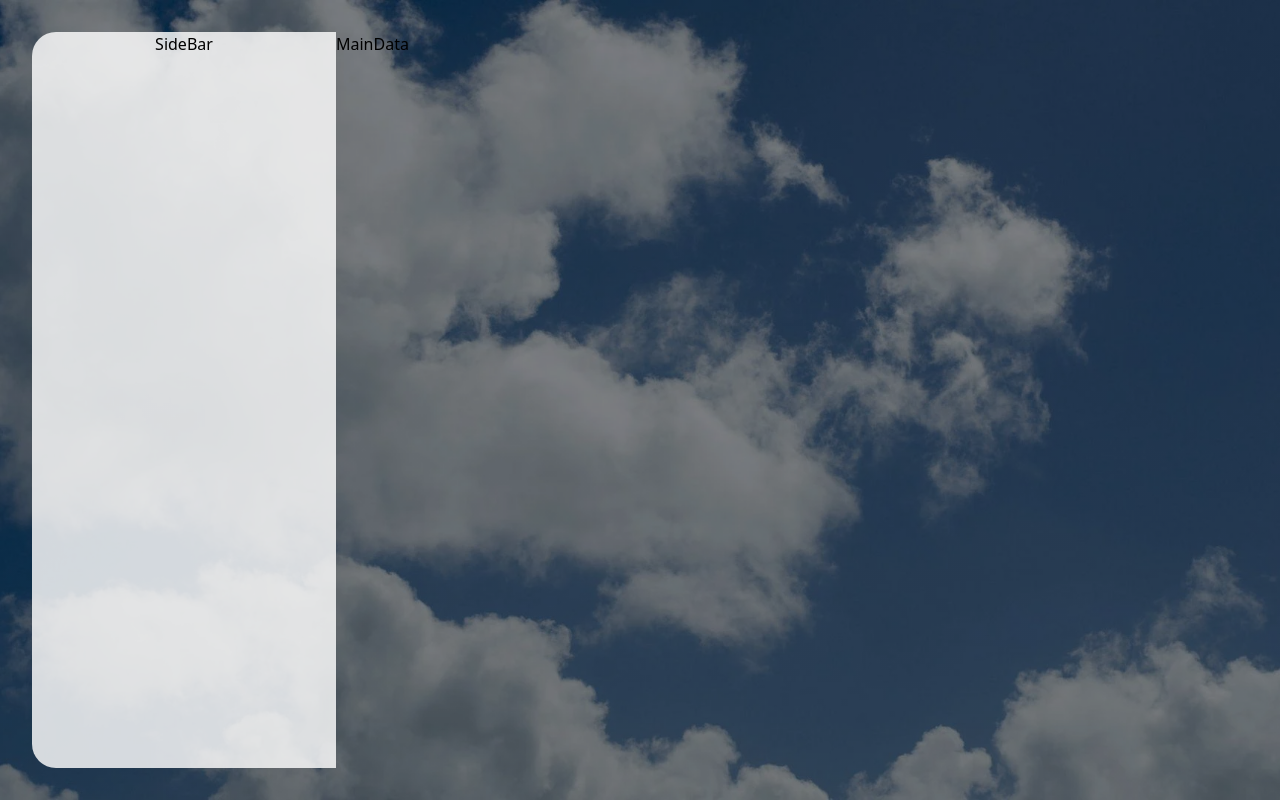
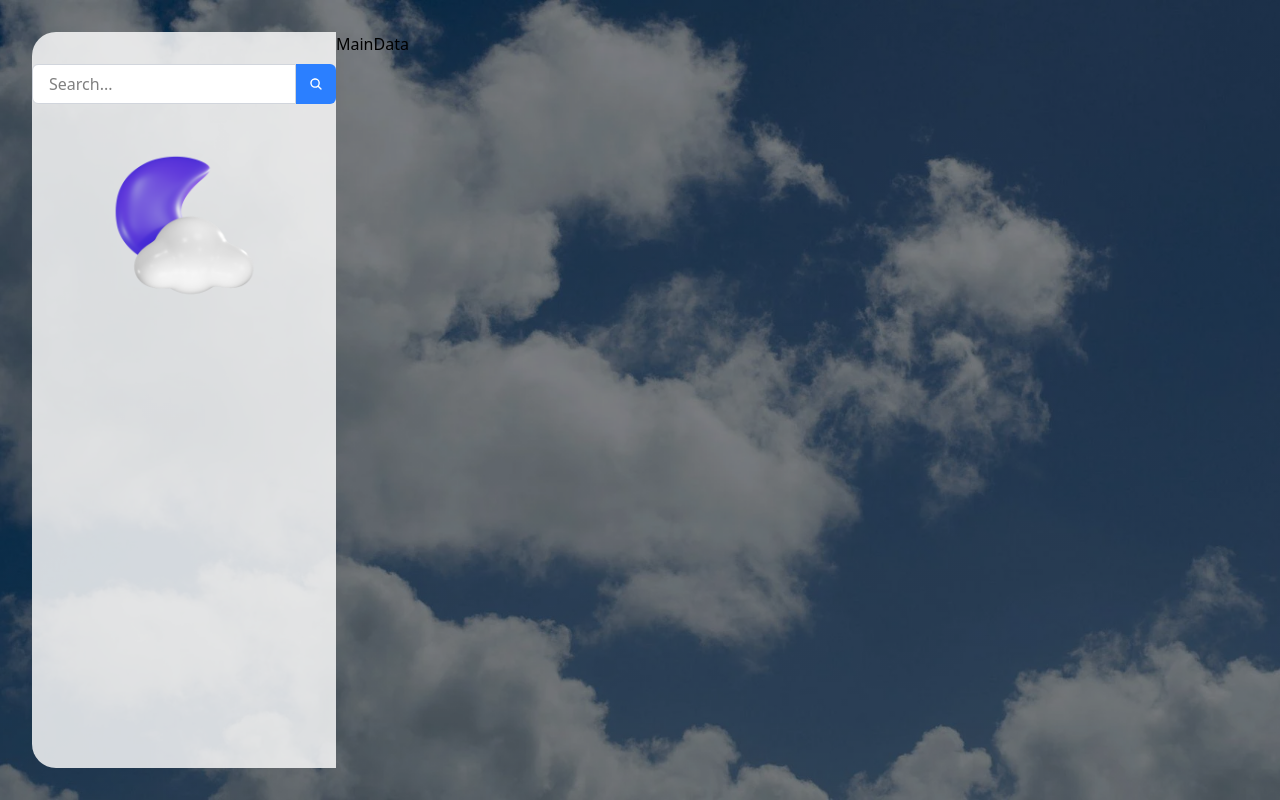
Before and after one commit to CodeWithSanket/ClimateX, a React (Vite) app: page / in a window 1280 px wide. Built offline with nearby package versions, Linux system fonts and the light colour scheme.

Commit message:
Added Sidebar Functionality

```diff
--- a/package.json
+++ b/package.json
@@ -14,6 +14,7 @@
     "axios": "^1.8.3",
     "react": "^19.0.0",
     "react-dom": "^19.0.0",
+    "react-icons": "^5.5.0",
     "tailwindcss": "^4.0.14"
   },
   "devDependencies": {
--- a/src/App.tsx
+++ b/src/App.tsx
@@ -1,12 +1,20 @@
+import { useState } from 'react';
 import './App.css'
+import SearchContext from './context/useSearchContext'
 import Home from './Pages/Home'
+import WeatherInfo from './Interface/WeatherInfo';
+import DataContext from './context/useDataContext';
 
 function App() {
+  const [locationValue, setLocationValue] = useState<string>("");
+  const [data, setData] = useState<WeatherInfo | null>(null);
 
   return (
-    <>
-      <Home />
-    </>
+    <SearchContext.Provider value={{ locationValue, setLocationValue }}>
+      <DataContext.Provider value={{ data, setData }}>
+        <Home />
+      </DataContext.Provider>
+    </SearchContext.Provider>
   )
 }
 
--- /dev/null
+++ b/src/Components/SideBar/Input/Input.tsx
@@ -0,0 +1,17 @@
+import { useContext } from "react";
+import SearchContext from "../../../context/useSearchContext";
+
+function Input() {
+    const { locationValue, setLocationValue } = useContext(SearchContext);
+    return (
+        <input
+            type="text"
+            placeholder="Search..."
+            value={locationValue}
+            className="w-full h-10 border border-gray-300 rounded-l-md px-4 bg-white focus:outline-none"
+            onChange={(e) => setLocationValue(e.target.value)}
+        />
+    )
+}
+
+export default Input;
--- /dev/null
+++ b/src/Components/SideBar/SearchButton/SearchButton.tsx
@@ -0,0 +1,72 @@
+import { useContext, useEffect, useState } from "react";
+import SearchContext from "../../../context/useSearchContext";
+import { IoSearch } from "react-icons/io5";
+import axios from "axios";
+import WeatherInfo from "../../../Interface/WeatherInfo";
+import DataContext from "../../../context/useDataContext";
+
+
+function SearchButtonIcon() {
+    const { locationValue, setLocationValue } = useContext(SearchContext);
+    const [isButtonClicked, setIsButtonClicked] = useState<boolean>(false);
+    const { setData } = useContext(DataContext);
+    const [inputValue, setInputValue] = useState<string>("");
+
+    const handleClick = () => {
+        if (locationValue.length > 0) {
+            setInputValue(locationValue);
+            setIsButtonClicked(true);
+            setLocationValue("");
+        }
+    }
+
+    useEffect(() => {
+        const fetchDataFromUrl = async (inputValue: string) => {
+            try {
+                const response = await axios.get(`http://api.weatherapi.com/v1/current.json?key=7a3b3af98d3e464b80e183152251503&q=${inputValue}`);
+                const weather: WeatherInfo = {
+                    condition: {
+                        text: response.data.current.condition.text,
+                    },
+                    currentInfo: {
+                        humidity: response.data.current.humidity,
+                        is_day: response.data.current.is_day,
+                        curr_time: response.data.location.localtime,
+                        temp_c: response.data.current.temp_c,
+                        temp_f: response.data.current.temp_f,
+                        wind_dir: response.data.current.wind_dir,
+                        wind_kph: response.data.current.wind_kph,
+                        wind_mph: response.data.current.wind_mph,
+                    },
+                    location: {
+                        country: response.data.location.country,
+                        cityName: inputValue,
+                        region: response.data.location.region,
+                    }
+                }
+                setData(weather);
+                setIsButtonClicked(false);
+            } catch (e) {
+                console.error("Error: ", e);
+            }
+        }
+
+        if (isButtonClicked && inputValue) {
+            fetchDataFromUrl(inputValue);
+        }
+    }, [isButtonClicked, inputValue, setData])
+
+    return (
+        <>
+            <div>
+                <button
+                    onClick={handleClick}
+                    className="flex justify-center items-center min-w-[40px] h-10 border-none rounded-r-md bg-blue-500 text-white text-sm cursor-pointer">
+                    <IoSearch />
+                </button>
+            </div>
+        </>
+    )
+}
+
+export default SearchButtonIcon;
--- a/src/Components/SideBar/SideBar.tsx
+++ b/src/Components/SideBar/SideBar.tsx
@@ -1,9 +1,28 @@
+import Input from "./Input/Input";
+import SearchButton from "./SearchButton/SearchButton";
+import WeatherImage from "../WeatherImage/WeatherImage";
+import { useContext } from "react";
+import DataContext from "../../context/useDataContext";
+import WeatherInformation from "./WeatherInformation/WeatherInformation";
+
 function SideBar() {
+    const { data } = useContext(DataContext);
     return (
         <div
             className="basis-3/12 flex flex-col items-center text-black h-full rounded-tl-3xl rounded-bl-3xl"
             style={{ backgroundColor: "rgba(255,255,255,0.814)" }}>
-            SideBar
+            <div className="flex items-center justify-between relative mt-8 mb-7">
+                <Input />
+                <SearchButton />
+            </div>
+            {/* Weather Image */}
+            <div>
+                <WeatherImage />
+            </div>
+            {/* Weather Information */}
+            <div>
+                {data && <WeatherInformation {...data}/>}
+            </div>
         </div>
     )
 }
--- /dev/null
+++ b/src/Components/SideBar/WeatherInformation/WeatherInformation.tsx
@@ -0,0 +1,35 @@
+import WeatherInfo from "../../../Interface/WeatherInfo";
+
+function WeatherInformation({ condition, currentInfo, location }: WeatherInfo) {
+    return (
+        <div className="flex flex-col items-center justify-between w-full h-full p-6 text-white bg-gradient-to-r from-blue-500 to-indigo-600 rounded-lg shadow-lg max-w-md mx-auto">
+            {/* Temperature Display */}
+            <div className="flex items-start">
+                <h1 className="text-6xl md:text-7xl font-light leading-none">{currentInfo.temp_c}</h1>
+                <span className="text-3xl md:text-4xl -mt-1">°C</span>
+            </div>
+
+            {/* Current Time */}
+            <div className="mt-2">
+                <span className="text-sm md:text-base font-bold uppercase">{currentInfo.curr_time}</span>
+            </div>
+
+            {/* Divider */}
+            <div className="w-full my-4">
+                <hr className="border-white opacity-50" />
+            </div>
+
+            {/* Weather Condition */}
+            <div className="mt-2">
+                <span className="text-sm md:text-base capitalize">{condition.text}</span>
+            </div>
+
+            {/* Location */}
+            <div className="mt-6 text-center text-lg font-semibold">
+                <span>{location.cityName}, {location.country}</span>
+            </div>
+        </div>
+    );
+}
+
+export default WeatherInformation;
--- /dev/null
+++ b/src/Components/WeatherImage/WeatherImage.tsx
@@ -0,0 +1,13 @@
+import Weather from "../../Assets/Weather.png";
+
+function WeatherImage() {
+    return (
+        <img
+            src={Weather}
+            alt="Weather"
+            className="w-full h-[150px] text-center mt-5 mb-[100px]"
+        />
+    )
+}
+
+export default WeatherImage;
--- /dev/null
+++ b/src/Interface/WeatherInfo.ts
@@ -0,0 +1,22 @@
+interface WeatherInfo {
+    condition: {
+        text: string;
+    },
+    currentInfo: {
+        humidity: string;
+        is_day: number;
+        curr_time: string;
+        temp_c: number;
+        temp_f: number;
+        wind_dir: string;
+        wind_kph: number;
+        wind_mph: number;
+    },
+    location: {
+        country: string;
+        cityName: string;
+        region: string;
+    }
+}
+
+export default WeatherInfo;
--- /dev/null
+++ b/src/context/useDataContext.ts
@@ -0,0 +1,14 @@
+import { createContext } from "react";
+import WeatherInfo from "../Interface/WeatherInfo";
+
+interface DataContextType {
+    data: WeatherInfo | null;
+    setData: (data: WeatherInfo) => void;
+}
+
+const DataContext = createContext<DataContextType>({
+    data: null,
+    setData: () => {},
+});
+
+export default DataContext;
--- /dev/null
+++ b/src/context/useSearchContext.ts
@@ -0,0 +1,10 @@
+import { createContext } from "react";
+
+interface SearchContextProps {
+    locationValue: string;
+    setLocationValue(value: string): void;
+}
+
+
+const SearchContext = createContext(<SearchContextProps>{});
+export default SearchContext;
```
Also changed, not shown: src/assets/Weather.png (added), 1 other file (tests, documents, lock files or other folders).
